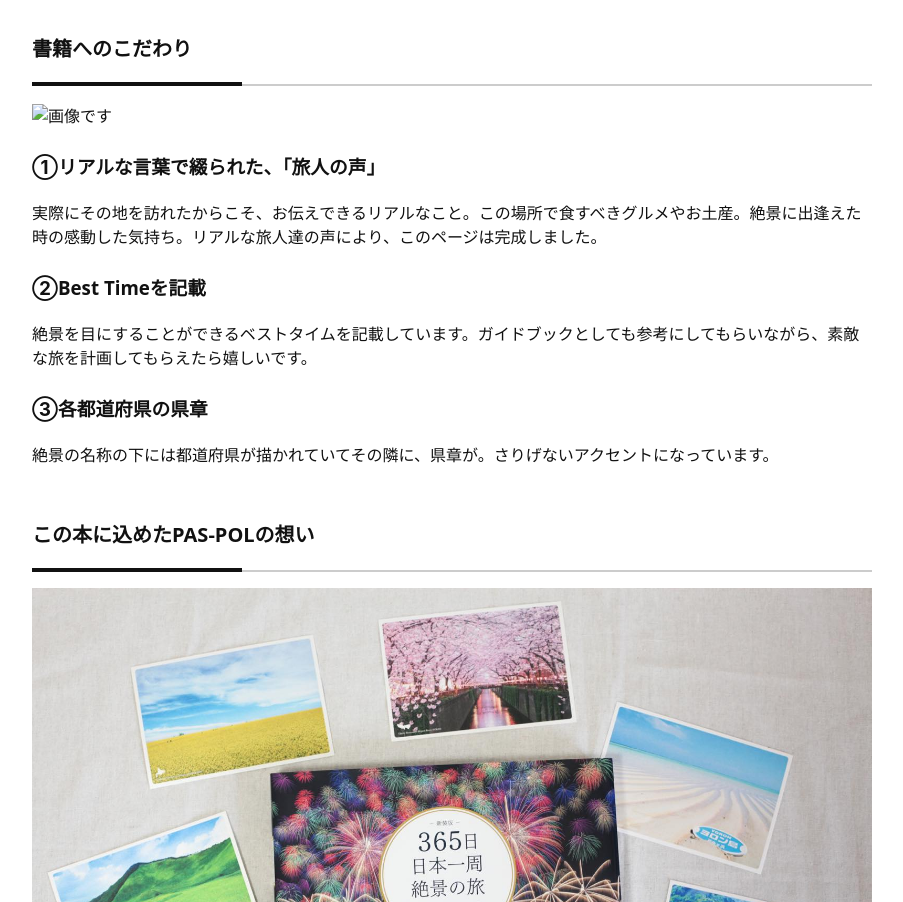
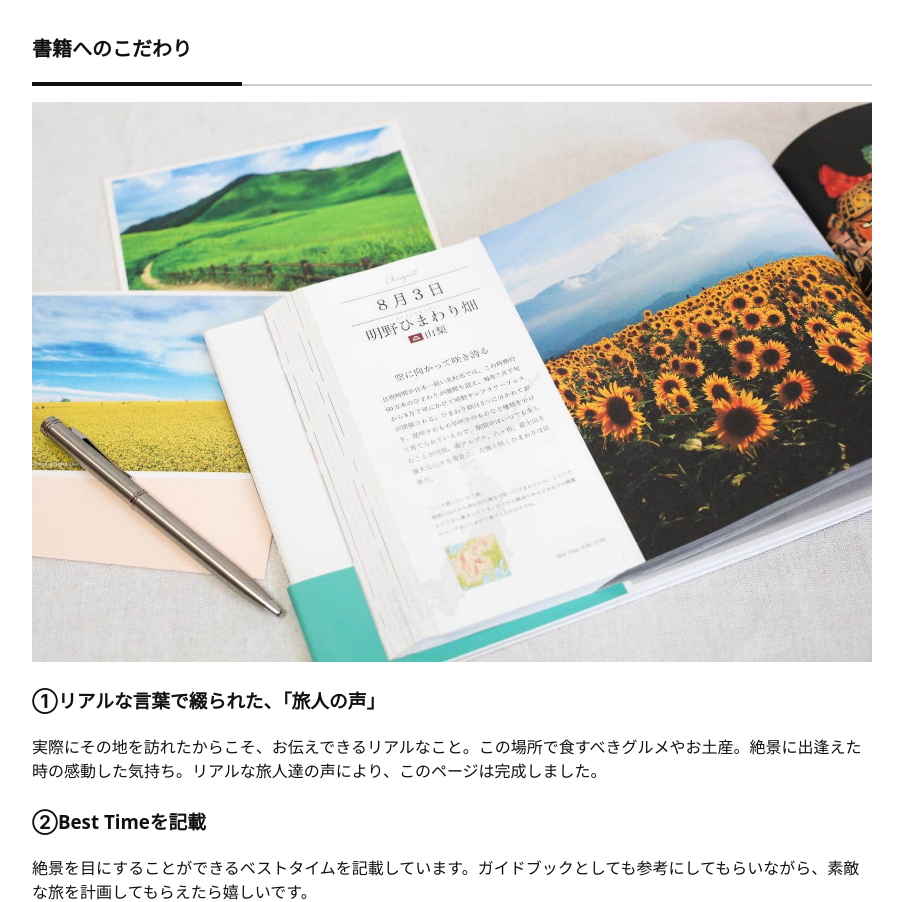
Before and after one commit to aiju-k/article_template, a plain HTML site: page index.html in a window 1280 px wide. Shown: the part 1924-2826 px from the top of the page, without its empty margins (188-1091 px from the left). Drawn offline with nearby package versions, Linux system fonts and the light colour scheme; files whose address does not match are found by name.

Commit message:
Update index.html

```diff
--- a/index.html
+++ b/index.html
@@ -51,7 +51,7 @@
 
     <section class="main main2">
       <h2 class="main-ttl">書籍へのこだわり</h2>
-      <img src="main/main2.jpg" alt="画像です">
+      <img src="main2.jpg" alt="画像です">
 
       <div>
         <h3>①リアルな言葉で綴られた、「旅人の声」</h3>
```
